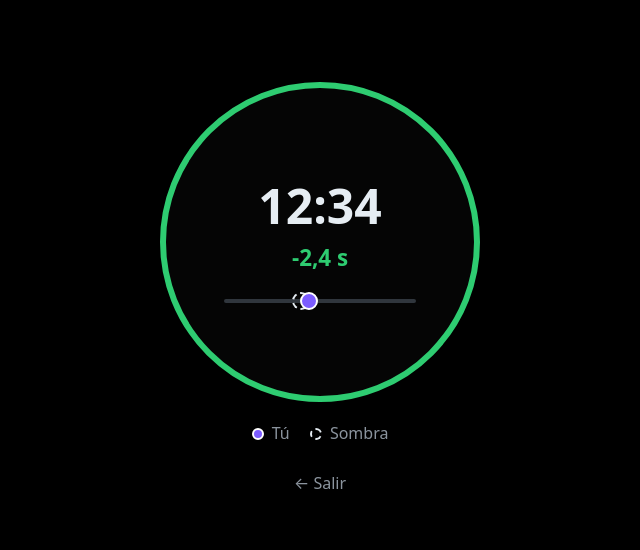
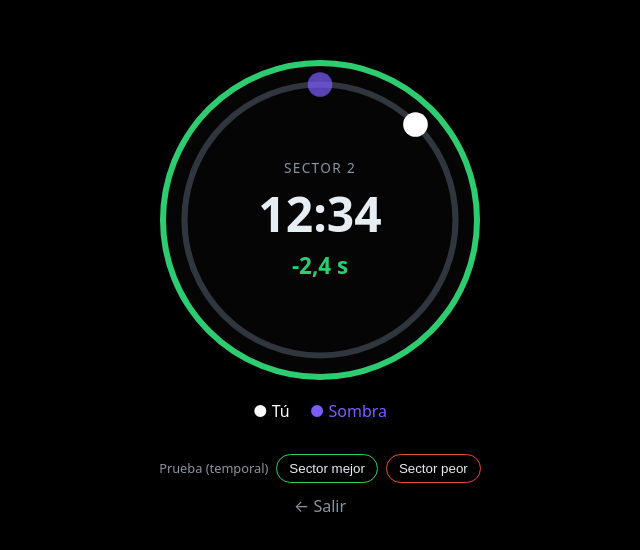
Before and after one commit to danimachaco/Delta-Ghost, an Angular app in the folder src/frontend/: page /reloj in a window 1280 px wide. Shown: the part 112-662 px from the top of the page, without its empty margins (320-960 px from the left). Built offline with nearby package versions, Linux system fonts and the light colour scheme.

Commit message:
PS-49 - Cambios en reloj

```diff
--- a/src/frontend/src/app/zonas/reloj/reloj-inicio/reloj-inicio.css
+++ b/src/frontend/src/app/zonas/reloj/reloj-inicio/reloj-inicio.css
@@ -29,12 +29,75 @@
   border-color: var(--color-peor);
 }
 
+.pista {
+  position: absolute;
+  inset: 0;
+  width: 100%;
+  height: 100%;
+}
+
+.recorrido {
+  fill: none;
+  stroke: var(--color-borde);
+  stroke-width: 2;
+}
+
+.punto-tu {
+  fill: #fff;
+}
+
+.punto-sombra {
+  fill: var(--color-primario);
+  opacity: 0.7;
+}
+
+/* Destello de fin de sector: cubre la esfera 3 s y se desvanece */
+.destello {
+  position: absolute;
+  inset: 0;
+  border-radius: 50%;
+  pointer-events: none;
+  opacity: 0;
+  animation: destello 3s ease-out forwards;
+}
+
+.destello-mejor {
+  background: var(--color-mejor);
+}
+
+.destello-peor {
+  background: var(--color-peor);
+}
+
+@keyframes destello {
+  0% { opacity: 0; }
+  10% { opacity: 0.55; }
+  75% { opacity: 0.55; }
+  100% { opacity: 0; }
+}
+
+/* Quien prefiere menos movimiento ve el color fijo, sin animación */
+@media (prefers-reduced-motion: reduce) {
+  .destello {
+    animation: none;
+    opacity: 0.4;
+  }
+}
+
 .datos {
+  position: relative;
+  z-index: 1; /* el texto queda por encima del destello */
   display: flex;
   flex-direction: column;
   align-items: center;
   gap: 4px;
-  width: 100%;
+}
+
+.etiqueta {
+  color: var(--color-texto-suave);
+  font-size: 0.85rem;
+  text-transform: uppercase;
+  letter-spacing: 0.1em;
 }
 
 .tiempo {
@@ -56,50 +119,6 @@
   color: var(--color-peor);
 }
 
-/* Barra de progreso con los dos puntos. El padding lateral deja sitio para que
-   un punto en 0 % o en 100 % no se salga de la barra. */
-.barra {
-  width: 68%;
-  margin-top: 14px;
-  padding: 0 9px;
-}
-
-.pista {
-  position: relative;
-  height: 20px;
-}
-
-.pista::before {
-  content: '';
-  position: absolute;
-  inset: 50% 0 auto;
-  height: 4px;
-  transform: translateY(-50%);
-  border-radius: 2px;
-  background: var(--color-borde);
-}
-
-/* El punto se centra en su posición: left (en %) sobre el ancho de la pista */
-.punto {
-  position: absolute;
-  top: 50%;
-  width: 18px;
-  height: 18px;
-  margin: -9px 0 0 -9px;
-  border-radius: 50%;
-  transition: left 0.4s linear;
-}
-
-/* Tú: círculo relleno. Sombra: círculo vacío y discontinuo (se distinguen por la forma) */
-.punto-tu {
-  background: var(--color-primario);
-  border: 2px solid #fff;
-}
-
-.punto-sombra {
-  border: 2px dashed var(--color-texto);
-}
-
 .leyenda {
   display: flex;
   gap: 20px;
@@ -107,28 +126,12 @@
   color: var(--color-texto-suave);
 }
 
-.marca {
-  display: inline-block;
-  width: 12px;
-  height: 12px;
-  margin-right: 4px;
-  border-radius: 50%;
-  vertical-align: -1px;
+.tu {
+  color: #fff;
 }
 
-.marca-tu {
-  background: var(--color-primario);
-  border: 2px solid #fff;
-}
-
-.marca-sombra {
-  border: 2px dashed var(--color-texto);
-}
-
-@media (prefers-reduced-motion: reduce) {
-  .punto {
-    transition: none;
-  }
+.sombra {
+  color: var(--color-primario);
 }
 
 .salir {
--- a/src/frontend/src/app/zonas/reloj/reloj-inicio/reloj-inicio.html
+++ b/src/frontend/src/app/zonas/reloj/reloj-inicio/reloj-inicio.html
@@ -1,22 +1,34 @@
 <div class="esfera" [class.mejor]="vasMejor()" [class.peor]="!vasMejor()">
+  <!-- Pista circular con los dos puntos: tú y tu sombra -->
+  <svg class="pista" viewBox="0 0 100 100" aria-hidden="true">
+    <circle cx="50" cy="50" r="44" class="recorrido" />
+    <circle cx="50" cy="6" r="4" class="punto-sombra" />
+    <circle cx="81" cy="19" r="4" class="punto-tu" />
+  </svg>
+
+  <!-- Destello de fin de sector (3 s): verde si mejoras a la sombra, rojo si no -->
+  @if (aviso(); as resultado) {
+    <div
+      class="destello"
+      [class.destello-mejor]="resultado === 'mejor'"
+      [class.destello-peor]="resultado === 'peor'"
+      aria-hidden="true"
+    ></div>
+  }
+
   <div class="datos">
+    <span class="etiqueta">Sector 2</span>
     <span class="tiempo">{{ tiempo() }}</span>
     <span class="diferencia">{{ textoDiferencia() }}</span>
-
-    <!-- Barra de progreso: cada punto está en su posición dentro de la ruta -->
-    <div class="barra" role="img" [attr.aria-label]="descripcionBarra()">
-      <div class="pista">
-        <span class="punto punto-sombra" [style.left.%]="posicionSombra()"></span>
-        <span class="punto punto-tu" [style.left.%]="posicionTu()"></span>
-      </div>
-    </div>
   </div>
 </div>
 
-<!-- La leyenda usa la misma forma que los puntos, así no depende solo del color -->
 <p class="leyenda">
-  <span class="tu"><i class="marca marca-tu" aria-hidden="true"></i> Tú</span>
-  <span class="sombra"><i class="marca marca-sombra" aria-hidden="true"></i> Sombra</span>
+  <span class="tu">● Tú</span>
+  <span class="sombra">● Sombra</span>
 </p>
 
+<!-- TEMPORAL: botones de prueba de los avisos (ver prueba-avisos.ts para quitarlos) -->
+<app-prueba-avisos />
+
 <a class="salir" routerLink="/app">← Salir</a>
--- a/src/frontend/src/app/zonas/reloj/reloj-inicio/reloj-inicio.ts
+++ b/src/frontend/src/app/zonas/reloj/reloj-inicio/reloj-inicio.ts
@@ -1,45 +1,27 @@
-import { Component, computed, input, signal } from '@angular/core';
+import { Component, computed, inject, signal } from '@angular/core';
 import { RouterLink } from '@angular/router';
-import { aPorcentaje } from '../../../compartido/utilidades/progreso';
+import { PruebaAvisos } from '../../../compartido/componentes/prueba-avisos/prueba-avisos';
+import { AvisoSector } from '../../../core/servicios/aviso-sector';
 
 /**
  * Pantalla del reloj. De momento muestra datos de ejemplo:
  * más adelante se conectará con el GPS y con la ruta guardada (la "sombra").
- *
- * El progreso de cada punto llega por `input()` (0 = salida, 1 = meta), así el
- * componente no sabe de dónde viene el dato: hoy es un valor de ejemplo y la
- * carrera real o simulada (HU-40 y HU-42) lo alimentará sin reescribir nada.
  */
 @Component({
-  imports: [RouterLink],
+  imports: [RouterLink, PruebaAvisos],
   selector: 'app-reloj-inicio',
   styleUrl: './reloj-inicio.css',
   templateUrl: './reloj-inicio.html',
 })
 export class RelojInicio {
-  /** Progreso del corredor en la ruta, de 0 a 1 (dato de ejemplo) */
-  readonly progresoTu = input(0.44);
-
-  /** Progreso de la sombra en la ruta, de 0 a 1 (dato de ejemplo) */
-  readonly progresoSombra = input(0.4);
+  /** Destello de fin de sector: 'mejor' (verde), 'peor' (rojo) o null */
+  protected readonly aviso = inject(AvisoSector).aviso;
 
   /** Tiempo de carrera en segundos (dato de ejemplo) */
   protected readonly segundos = signal(754);
 
   /** Diferencia con la sombra en el sector actual: negativo = vas mejor */
   protected readonly diferencia = signal(-2.4);
-
-  /** Posición del punto del corredor en la barra, en % (siempre entre 0 y 100) */
-  protected readonly posicionTu = computed(() => aPorcentaje(this.progresoTu()));
-
-  /** Posición del punto de la sombra en la barra, en % (siempre entre 0 y 100) */
-  protected readonly posicionSombra = computed(() => aPorcentaje(this.progresoSombra()));
-
-  /** Texto para lectores de pantalla: la barra es visual y no lleva texto propio */
-  protected readonly descripcionBarra = computed(
-    () =>
-      `Tú vas por el ${this.posicionTu()} % de la ruta y tu sombra por el ${this.posicionSombra()} %`,
-  );
 
   /** Tiempo formateado como mm:ss */
   protected readonly tiempo = computed(() => {
```
Also changed, not shown: 1 other file (tests, documents, lock files or other folders).
